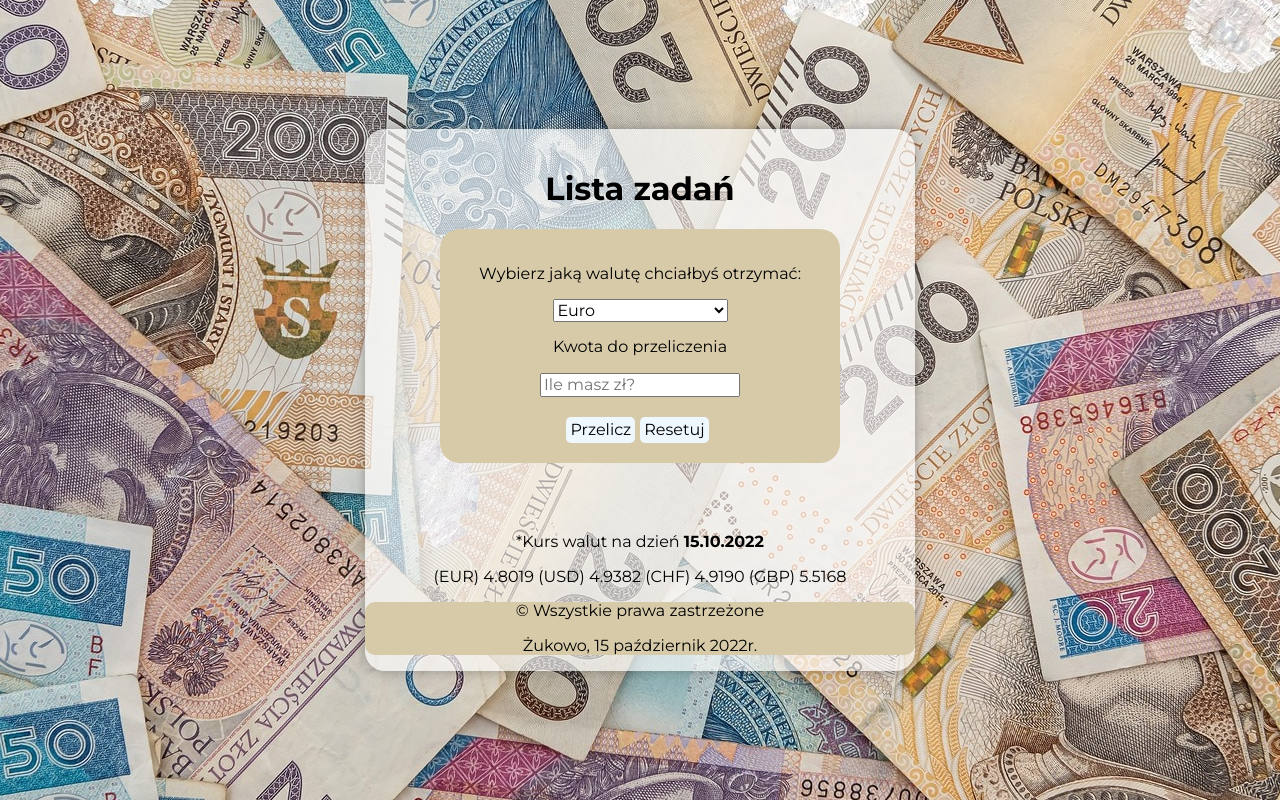
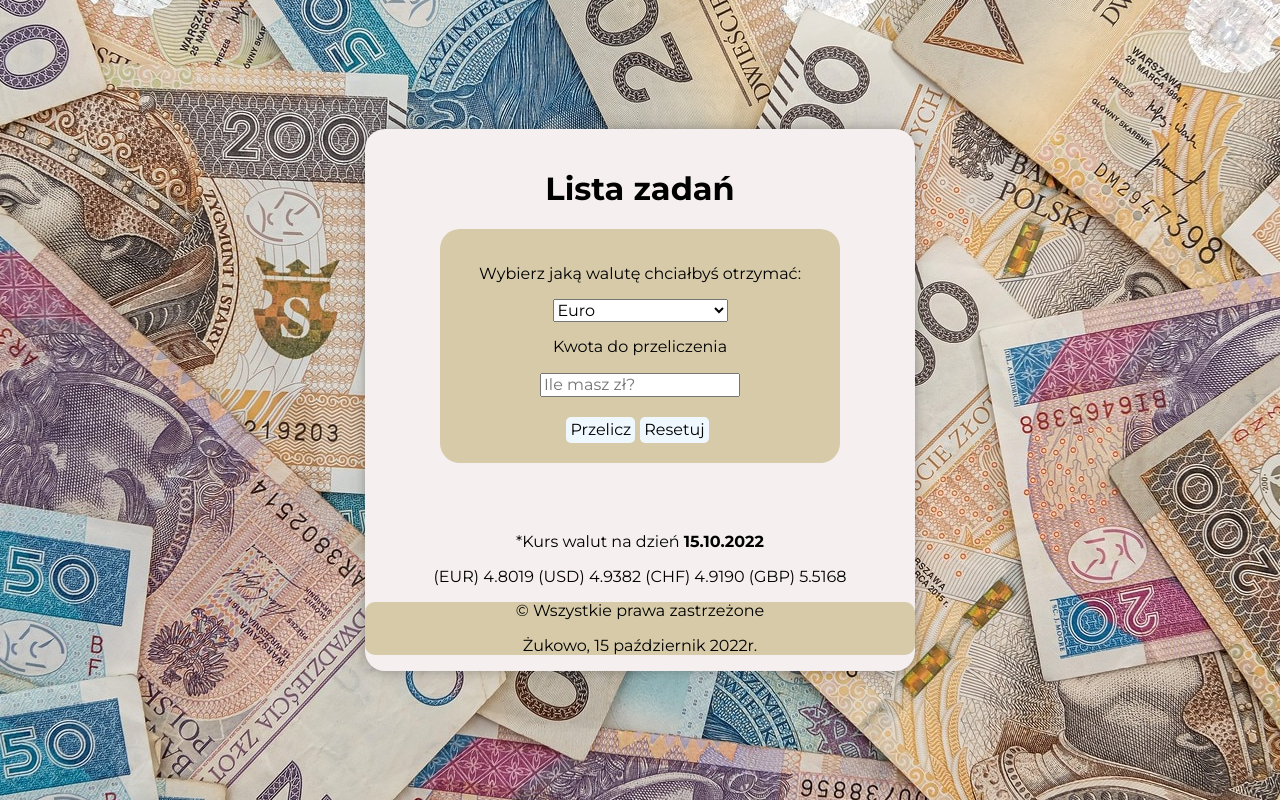
Before and after one commit to adrianplotka/cantor-react, a React (Create React App) app: page / in a window 1280 px wide. Built offline with nearby package versions, Linux system fonts and the light colour scheme.

Commit message:
change the background color in container and add footer instead div

```diff
--- a/src/Container/style.css
+++ b/src/Container/style.css
@@ -1,5 +1,5 @@
 .container {
-    background-color: rgba(255, 255, 255, 0.65);
+    background-color: hsl(0, 23%, 95%);
     border-radius: 20px;
     box-shadow: rgb(34 34 34 / 20%) 0px 0px 8px 0px, rgb(34 34 34 / 20%) 0px 0px 20px 0px;
     width: 550px;
--- a/src/Footer/index.js
+++ b/src/Footer/index.js
@@ -1,10 +1,10 @@
 import "./style.css";
 
 const Footer = () => (
-    <div className="footer">
+    <footer className="footer">
         <p>© Wszystkie prawa zastrzeżone</p>
         <p>Żukowo, 15 październik 2022r.</p>
-    </div>
-)
+    </footer>
+);
 
 export default Footer;
```
